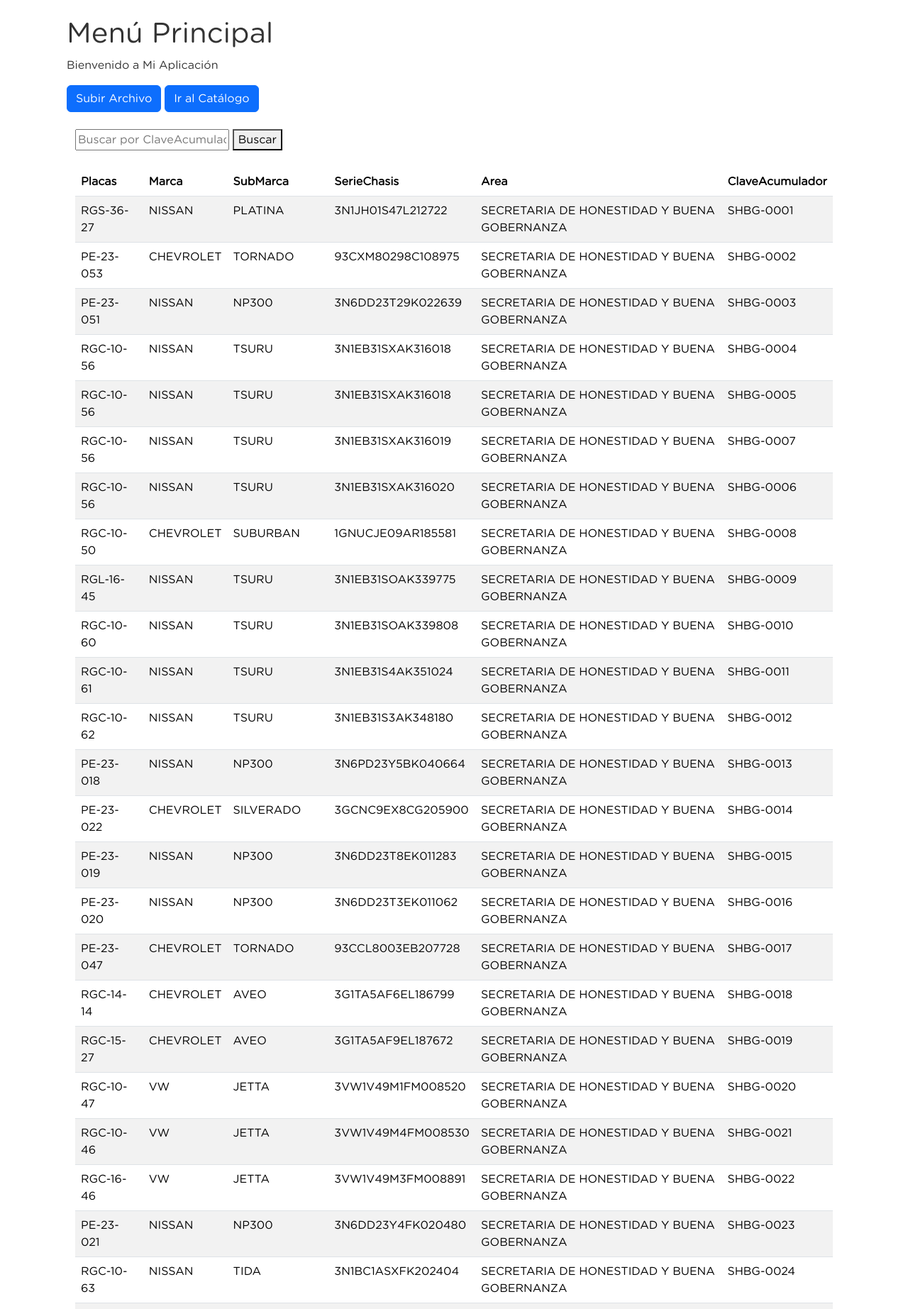
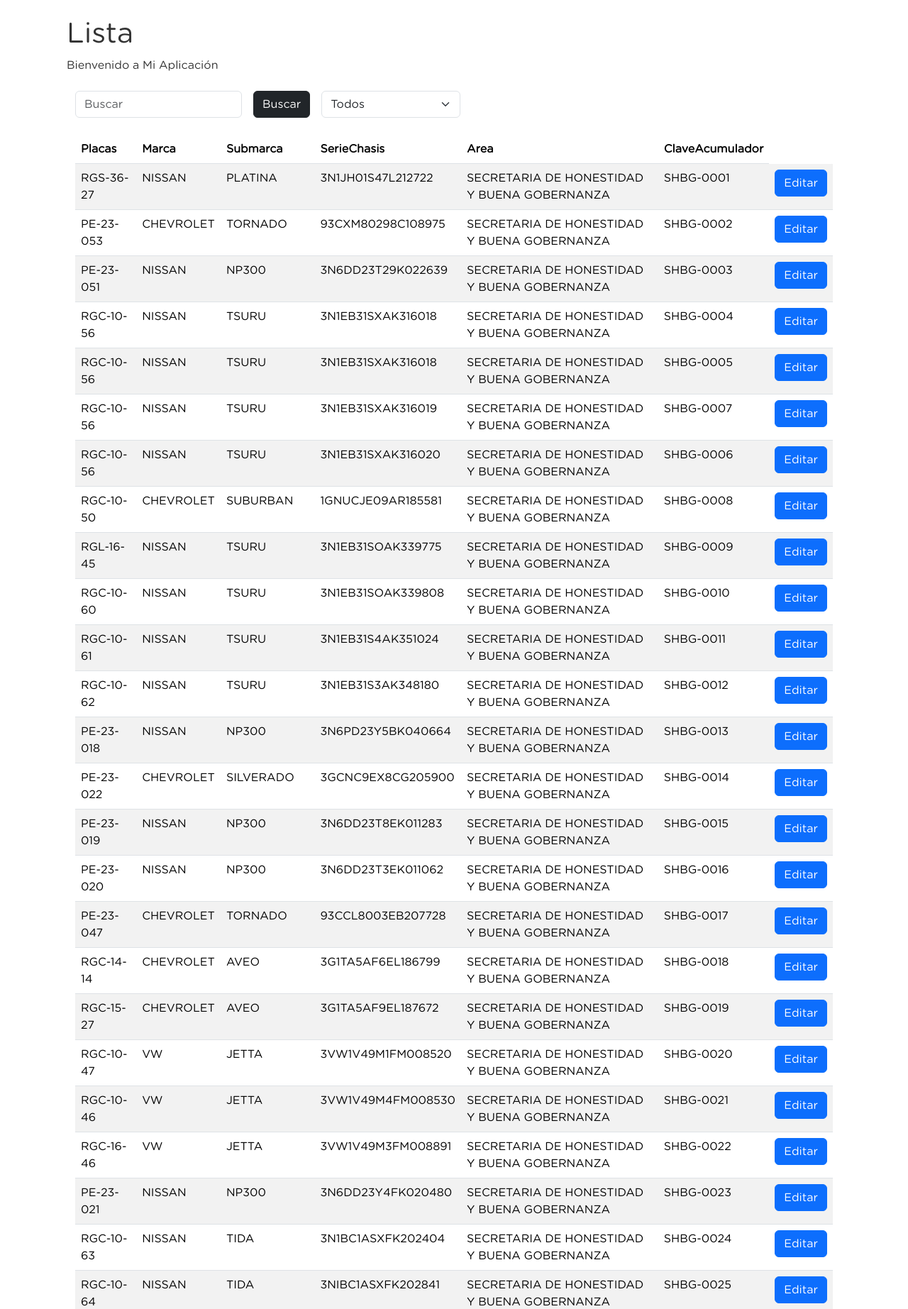
Before and after one commit to angel-ayaya/acumuladores_django, a Django app: page / in a window 1280 px wide. Shown: the part 111-1956 px from the top of the page at 71% size. Run offline with Django 4.2, Linux system fonts and the light colour scheme; data comes from the database, SQL or seed files in the repository; both versions use the stored data as it was after the commit.

Commit message:
Please enter the commit message for your changes. Lines starting with '#' will be ignored, and an empty message aborts the commit.
On branch main
Your branch is up to date with 'origin/main'.

Changes to be committed:
	modified:   db.sqlite3
	modified:   myapp/__pycache__/forms.cpython-311.pyc
	modified:   myapp/__pycache__/models.cpython-311.pyc
	modified:   myapp/__pycache__/urls.cpython-311.pyc
	modified:   myapp/__pycache__/views.cpython-311.pyc
	modified:   myapp/forms.py
	modified:   myapp/templates/catalogue.html
	new file:   myapp/templates/editar_vehiculo.html
	modified:   myapp/templates/inicio.html
	modified:   myapp/urls.py
	modified:   myapp/views.py

```diff
--- a/myapp/templates/catalogue.html
+++ b/myapp/templates/catalogue.html
@@ -5,16 +5,16 @@
 
 <div class="wrapper">
     <div class="container">
-        <div class="container text-center">
+        <div class="row text-center">
             <h1 >Códigos QR</h1>
 
-            <div class="container">
+            <div class="col">
                 <form method="post" action="{% url 'inicio:execute_code' %}">
                     {% csrf_token %}
                     <button type="submit" class="btn btn-primary">Generar QRs</button>
                 </form>
             </div>
-            <div class="container">
+            <div class="col">
                 <form action="{% url 'inicio:descargar_qrs' %}">
                     <button type="submit" class="btn btn-primary" >Descargar QRs</button>
                 </form>
--- a/myapp/templates/inicio.html
+++ b/myapp/templates/inicio.html
@@ -5,19 +5,35 @@
 
 <div class="container mt-4 wrapper">
     <div class="container align-items-center">
-        <h1 >Menú Principal</h1>
+        <h1>Lista</h1>
         <p>Bienvenido a Mi Aplicación</p>
-        <a class="btn btn-primary" href="{% url 'inicio:upload_file' %}">Subir Archivo</a>
-        <a class="btn btn-primary" href="{% url 'inicio:catalogue' %}">Ir al Catálogo</a>
+        <!-- <a class="btn btn-primary" href="{% url 'inicio:upload_file' %}">Subir Archivo</a>
+        <a class="btn btn-primary" href="{% url 'inicio:catalogue' %}">Ir al Catálogo</a> -->
     </div>
 
     <div class="container">
         <div class="container">
             <div class="row mt-4">
                 <div class="col-md-12">
-                    <form method="GET" action="{% url 'inicio:inicio' %}">
-                        <input type="text" name="search" placeholder="Buscar por ClaveAcumulador" value="{{ request.GET.search }}">
-                        <button type="submit">Buscar</button>
+                    <form method="GET" action="{% url 'inicio:inicio' %}" class="row g-3 align-items-center">
+                        <div class="col-auto">
+                            <input class="form-control" type="text" name="search" placeholder="Buscar" value="{{ request.GET.search }}">
+                        </div>
+                        <div class="col-auto">
+                            <button type="submit" class="btn btn-dark">Buscar</button>
+                        </div>
+                        <div class="col-auto">
+                            <select name="filter" class="form-select">
+                                <option value="" {% if request.GET.filter == "" %}selected{% endif %}>Todos</option>
+                                <option value="placas" {% if request.GET.filter == "placas" %}selected{% endif %}>Placas</option>
+                                <option value="marca" {% if request.GET.filter == "marca" %}selected{% endif %}>Marca</option>
+                                <option value="submarca" {% if request.GET.filter == "submarca" %}selected{% endif %}>Submarca</option>
+                                <option value="seriechasis" {% if request.GET.filter == "seriechasis" %}selected{% endif %}>SerieChasis</option>
+                                <option value="area" {% if request.GET.filter == "area" %}selected{% endif %}>Area</option>
+                                <option value="claveacumulador" {% if request.GET.filter == "claveacumulador" %}selected{% endif %}>Clave Acumulador</option>
+                            </select>
+                        </div>
+
                     </form>
                 </div>
             </div>
@@ -28,9 +44,15 @@
                         <table class="table table-striped">
                             <thead>
                                 <tr>
-                                    <th>Placas</th>
-                                    <th>Marca</th>
-                                    <th>SubMarca</th>
+                                    <th>
+                                        Placas
+                                    </th>
+                                    <th>
+                                        Marca
+                                    </th>
+                                    <th>
+                                        Submarca
+                                    </th>
                                     <th>SerieChasis</th>
                                     <th>Area</th>
                                     <th>ClaveAcumulador</th>
@@ -45,6 +67,7 @@
                                     <td>{{ vehiculo.SerieChasis }}</td>
                                     <td>{{ vehiculo.Area }}</td>
                                     <td>{{ vehiculo.ClaveAcumulador }}</td>
+                                    <td><a href="{% url 'inicio:editar_vehiculo' vehiculo.id %}" class="btn btn-primary">Editar</a></td>
                                 </tr>
                                 {% endfor %}
                             </tbody>
--- a/myapp/urls.py
+++ b/myapp/urls.py
@@ -11,4 +11,5 @@
     path('navbar/', views.navbar, name='navbar'),
     path('test/', views.test, name='test'),
     path('descargar_qrs/', views.descargar_imagenes_qr, name='descargar_qrs'),
+    path('vehiculo/editar/<int:pk>/', views.editar_vehiculo, name='editar_vehiculo'),
 ]
--- a/myapp/views.py
+++ b/myapp/views.py
@@ -3,6 +3,7 @@
 from django.http import HttpResponse
 # from django.core.files.storage import FileSystemStorage
 from myapp.models import Vehiculo
+from .forms import VehiculoForm
 
 from reportlab.lib.pagesizes import letter
 from reportlab.pdfgen import canvas
@@ -25,11 +26,26 @@
 
 def inicio(request):
 
-    search_term = request.GET.get('search', '')  # Obtiene el término de búsqueda del query string
+    search_term = request.GET.get('search', '')
+    filter_type = request.GET.get('filter', 'claveacumulador')
+
     vehiculos = Vehiculo.objects.all()
 
     if search_term:
-        vehiculos = vehiculos.filter(ClaveAcumulador__icontains=search_term)
+        if filter_type == 'placas':
+            vehiculos = vehiculos.filter(Placas__icontains=search_term)
+        elif filter_type == 'marca':
+            vehiculos = vehiculos.filter(Marca__icontains=search_term)
+        elif filter_type == 'submarca':
+            vehiculos = vehiculos.filter(SubMarca__icontains=search_term)
+        elif filter_type == 'seriechasis':
+            vehiculos = vehiculos.filter(SerieChasis__icontains=search_term)
+        elif filter_type == 'area':
+            vehiculos = vehiculos.filter(Area__icontains=search_term)
+        elif filter_type == 'claveacumulador':
+            vehiculos = vehiculos.filter(ClaveAcumulador__icontains=search_term)
+        elif filter_type == '':
+            pass
 
     ctx = {
         'vehiculos': vehiculos
@@ -37,6 +53,16 @@
 
     return render(request, "inicio.html", ctx)
 
+def editar_vehiculo(request, pk):
+    vehiculo = get_object_or_404(Vehiculo, pk=pk)
+    if request.method == 'POST':
+        form = VehiculoForm(request.POST, instance=vehiculo)
+        if form.is_valid():
+            form.save()
+            return redirect('inicio:inicio')
+    else:
+        form = VehiculoForm(instance=vehiculo)
+    return render(request, 'editar_vehiculo.html', {'form': form})
 
 def upload_file(request):
      # Obtener todas las claves acumuladoras existentes en la base de datos
```
Also changed, not shown: myapp/forms.py (+18 -0 lines), myapp/templates/editar_vehiculo.html (added, +34 -0 lines), db.sqlite3.
